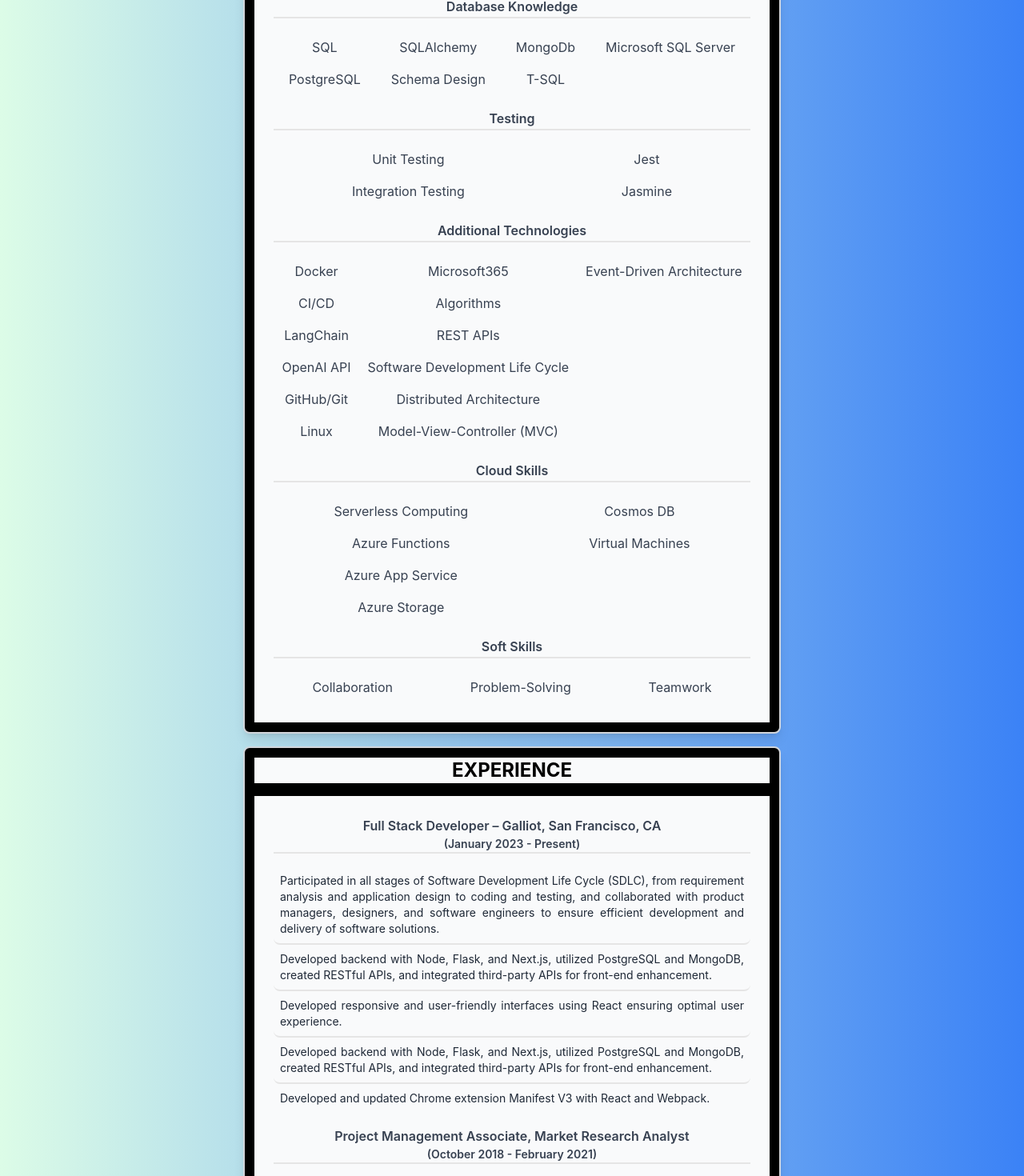
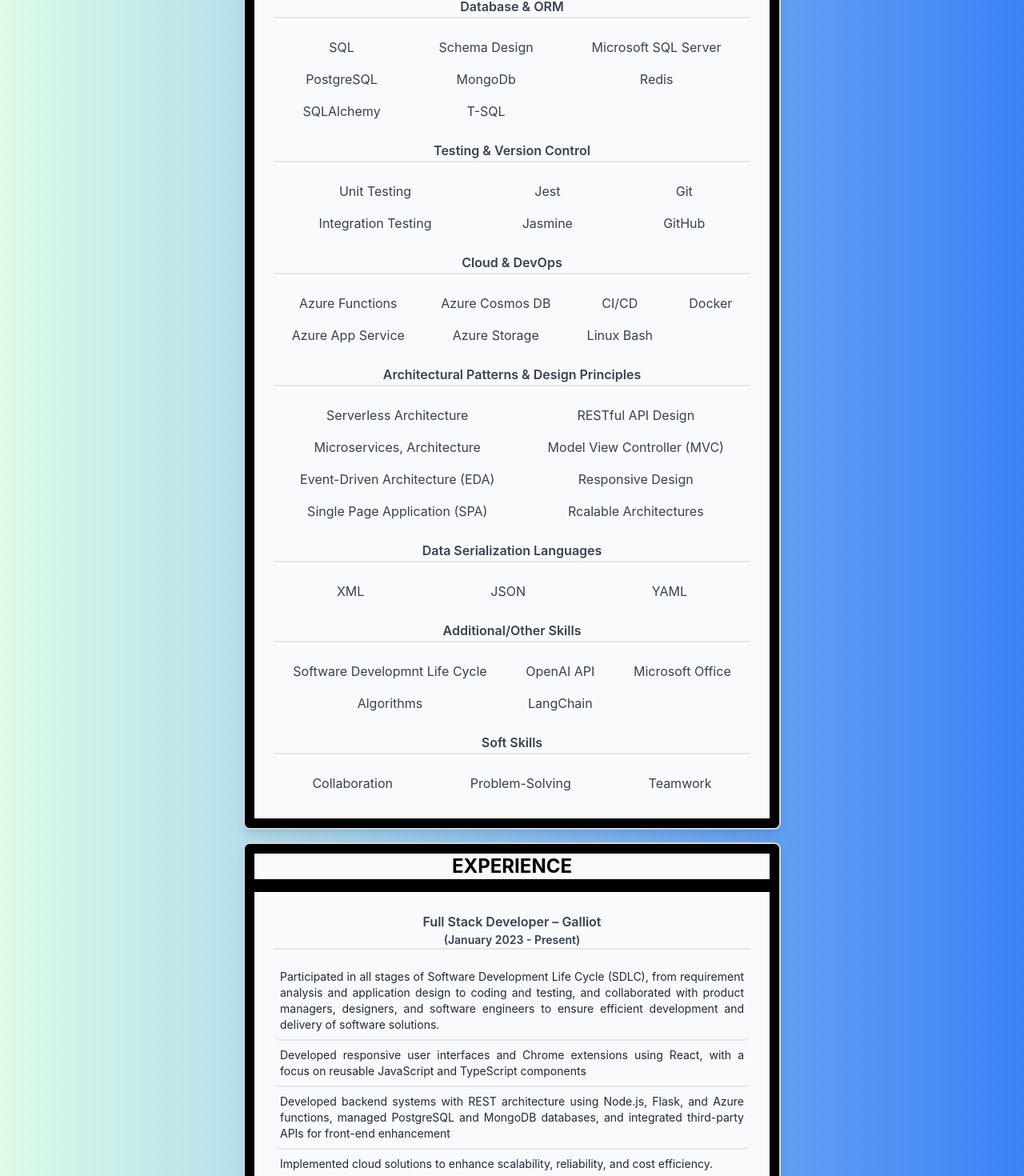
Before and after one commit to behnamsaba/resume, a React (Create React App) app: page / in a window 1280 px wide. Shown: the part 1676-3146 px from the top of the page at 80% size. Built offline with nearby package versions, Linux system fonts and the light colour scheme.

Commit message:
fixed resume

```diff
--- a/src/Experience.js
+++ b/src/Experience.js
@@ -4,18 +4,17 @@
 // Data structure for experience
 const experienceData = [
     {
-        role: 'Full Stack Developer – Galliot, San Francisco, CA',
+        role: 'Full Stack Developer – Galliot',
         period: 'January 2023 - Present',
         responsibilities: [
             'Participated in all stages of Software Development Life Cycle (SDLC), from requirement analysis and application design to coding and testing, and collaborated with product managers, designers, and software engineers to ensure efficient development and delivery of software solutions.',
-            'Developed backend with Node, Flask, and Next.js, utilized PostgreSQL and MongoDB, created RESTful APIs, and integrated third-party APIs for front-end enhancement.',
-            'Developed responsive and user-friendly interfaces using React ensuring optimal user experience.',
-            'Developed backend with Node, Flask, and Next.js, utilized PostgreSQL and MongoDB, created RESTful APIs, and integrated third-party APIs for front-end enhancement.',
-            'Developed and updated Chrome extension Manifest V3 with React and Webpack.',
+            'Developed responsive user interfaces and Chrome extensions using React, with a focus on reusable JavaScript and TypeScript components',
+            'Developed backend systems with REST architecture using Node.js, Flask, and Azure functions, managed PostgreSQL and MongoDB databases, and integrated third-party APIs for front-end enhancement',
+            'Implemented cloud solutions to enhance scalability, reliability, and cost efficiency.'
         ],
     },
     {
-        role: 'Project Management Associate, Market Research Analyst',
+        role: 'Project Management Associate, Market Research Analyst - KCE',
         period: 'October 2018 - February 2021',
         responsibilities: [
             'Efficiently completed the Sangan Iron Ore project through effective communication and by coordinating with multiple contractors to track documents, requisitions, and meetings.',
@@ -24,14 +23,14 @@
     },
     {
         role: 'Sales Associate – Rexroth Ag',
-        period: 'May 2018 - September 2018',
+        period: 'May 2017 - September 2018',
         responsibilities: [
             "Generated accurate pricing proposals by analyzing customer requirements and aligning them with vendors' pricelists.",
         ],
     },
     {
-        role: 'Intern Irantalent.com',
-        period: 'February 2018 - May 2018',
+        role: 'Intern - Irantalent.com',
+        period: 'February 2016 - May 2017',
         responsibilities: [
             'Collaborated with the sales team to identify potential client opportunities.',
         ],
--- a/src/General.js
+++ b/src/General.js
@@ -16,7 +16,7 @@
         icon: FaFilePdf,
         size: 25,
         text: 'Get My Resume in PDF',
-        link: 'https://www.dropbox.com/scl/fi/kgoh2z7wc5vrz5v72chue/Behnam_Saba.pdf?rlkey=9eex637a0v8clvyiwxzqvfuu1&dl=0',
+        link: 'https://www.dropbox.com/scl/fi/dpb8k3ho00lpgpktcbh8e/BehnamSaba_resume.pdf?rlkey=tb32ge4cruo6lazwaibgpz2t8&dl=0',
         iconColor: 'text-red-500',
     },
     {
--- a/src/Skills.js
+++ b/src/Skills.js
@@ -23,49 +23,59 @@
     },
     {
         category: 'Back-end Development',
-        skills: ['Flask', 'Express.js', 'Node.js', 'Redis'],
+        skills: ['Flask', 'Express.js', 'Node.js', 'Authentication/Authorization (JWT, OAuth)'],
         gridTemplate: 'grid-rows-2 grid-flow-col',
     },
     {
-        category: 'Database Knowledge',
-        skills: ['SQL', 'PostgreSQL', 'SQLAlchemy', 'Schema Design', 'MongoDb', 'T-SQL', 'Microsoft SQL Server'],
+        category: 'Database & ORM',
+        skills: ['SQL', 'PostgreSQL', 'SQLAlchemy', 'Schema Design', 'MongoDb', 'T-SQL', 'Microsoft SQL Server', 'Redis'],
+        gridTemplate: 'grid-rows-3 grid-flow-col',
+    },
+    {
+        category: 'Testing & Version Control',
+        skills: ['Unit Testing', 'Integration Testing', 'Jest', 'Jasmine', 'Git', 'GitHub'],
         gridTemplate: 'grid-rows-2 grid-flow-col',
     },
     {
-        category: 'Testing',
-        skills: ['Unit Testing', 'Integration Testing', 'Jest', 'Jasmine'],
+        category: 'Cloud & DevOps',
+        skills: [
+            'Azure Functions',
+            'Azure App Service',
+            'Azure Cosmos DB',
+            'Azure Storage',
+            'CI/CD',
+            'Linux Bash',
+            'Docker'
+        ],
         gridTemplate: 'grid-rows-2 grid-flow-col',
     },
     {
-        category: 'Additional Technologies',
+        category: 'Architectural Patterns & Design Principles',
         skills: [
-            'Docker',
-            'CI/CD',
-            'LangChain',
-            'OpenAI API',
-            'GitHub/Git',
-            'Linux',
-            'Microsoft365',
-            'Algorithms',
-            'REST APIs',
-            'Software Development Life Cycle',
-            'Distributed Architecture',
-            'Model-View-Controller (MVC)',
-            'Event-Driven Architecture',
+            'Serverless Architecture',
+            'Microservices, Architecture',
+            'Event-Driven Architecture (EDA)',
+            'Single Page Application (SPA)',
+            'RESTful API Design',
+            'Model View Controller (MVC)',
+            'Responsive Design',
+            'Rcalable Architectures'
         ],
-        gridTemplate: 'grid-rows-6 grid-flow-col',
+        gridTemplate: 'grid-rows-4 grid-flow-col',
     },
     {
-        category: 'Cloud Skills',
+        category: 'Data Serialization Languages',
         skills: [
-            'Serverless Computing',
-            'Azure Functions',
-            'Azure App Service',
-            'Azure Storage',
-            'Cosmos DB',
-            'Virtual Machines',
+            'XML',
+            'JSON',
+            'YAML'
         ],
-        gridTemplate: 'grid-rows-4 grid-flow-col',
+        gridTemplate: 'grid-rows-1 grid-flow-col',
+    },
+    {
+        category: 'Additional/Other Skills',
+        skills: ['Software Developmnt Life Cycle', 'Algorithms', 'OpenAI API', 'LangChain', 'Microsoft Office'],
+        gridTemplate: 'grid-rows-2 grid-flow-col',
     },
     {
         category: 'Soft Skills',
```
